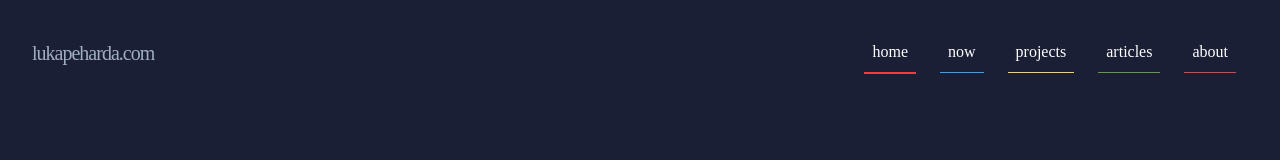
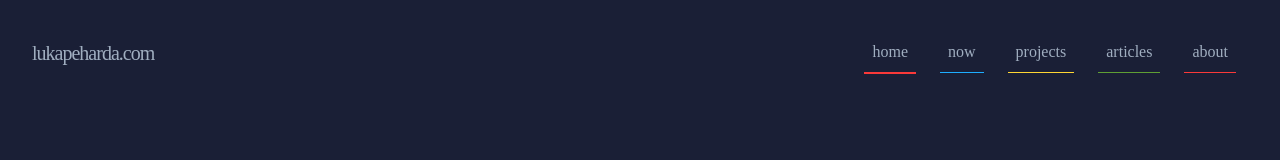
Before and after one commit to lukapeharda/lukapeharda.github.io, a Gatsby site: page / in a window 1280 px wide. Shown: the top 160 px of the page. Built offline with nearby package versions, Linux system fonts and the light colour scheme; Gatsby itself is replaced by a stand-in of ours.

Commit message:
Change header nav text color to gray

```diff
--- a/src/components/header.js
+++ b/src/components/header.js
@@ -85,7 +85,7 @@ function Header({ siteTitle, showLogo }) {
           <div className="text-md">
             <Link
               to="/"
-              className="block mt-4 p-2 md:inline-block md:mt-0 mx-3 no-underline text-white border-b border-e6n-red hover:bg-e6n-red"
+              className="block mt-4 p-2 md:inline-block md:mt-0 mx-3 no-underline text-gray-500 border-b border-e6n-red hover:bg-e6n-red hover:text-white"
               activeClassName="nav-link--active"
             >
               home
@@ -93,7 +93,7 @@ function Header({ siteTitle, showLogo }) {
 
             <Link
               to="/now"
-              className="block p-2 md:inline-block mt-4 md:mt-0 mx-3 no-underline text-white border-b border-e6n-blue hover:bg-e6n-blue"
+              className="block p-2 md:inline-block mt-4 md:mt-0 mx-3 no-underline text-gray-500 border-b border-e6n-blue hover:bg-e6n-blue hover:text-white"
               activeClassName="nav-link--active"
             >
               now
@@ -101,7 +101,7 @@ function Header({ siteTitle, showLogo }) {
 
             <Link
               to="/projects"
-              className="block p-2 md:inline-block mt-4 md:mt-0 mx-3 no-underline text-white border-b border-e6n-yellow hover:bg-e6n-yellow"
+              className="block p-2 md:inline-block mt-4 md:mt-0 mx-3 no-underline text-gray-500 border-b border-e6n-yellow hover:bg-e6n-yellow hover:text-white"
               activeClassName="nav-link--active"
             >
               projects
@@ -109,7 +109,7 @@ function Header({ siteTitle, showLogo }) {
 
             <Link
               to="/articles"
-              className="block p-2 md:inline-block mt-4 md:mt-0 mx-3 no-underline text-white border-b border-e6n-green hover:bg-e6n-green"
+              className="block p-2 md:inline-block mt-4 md:mt-0 mx-3 no-underline text-gray-500 border-b border-e6n-green hover:bg-e6n-green hover:text-white"
               activeClassName="nav-link--active"
             >
               articles
@@ -117,7 +117,7 @@ function Header({ siteTitle, showLogo }) {
 
             <Link
               to="/about"
-              className="block p-2 md:inline-block mt-4 md:mt-0 mx-3 no-underline text-white border-b border-e6n-red hover:bg-e6n-red"
+              className="block p-2 md:inline-block mt-4 md:mt-0 mx-3 no-underline text-gray-500 border-b border-e6n-red hover:bg-e6n-red hover:text-white"
               activeClassName="nav-link--active"
             >
               about
```
